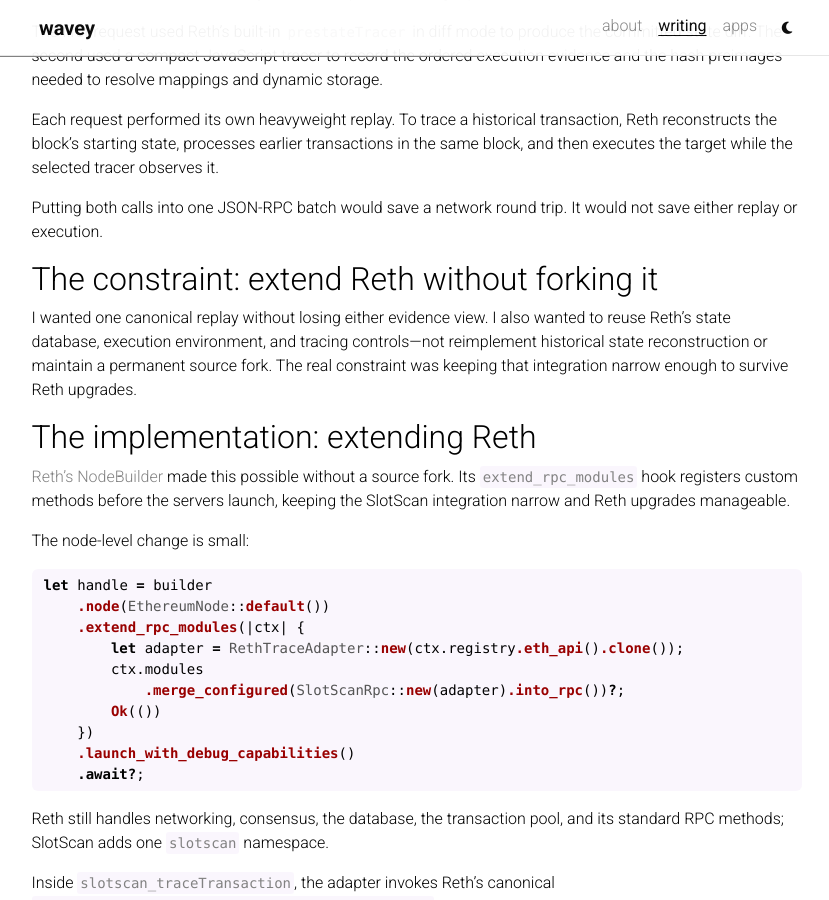
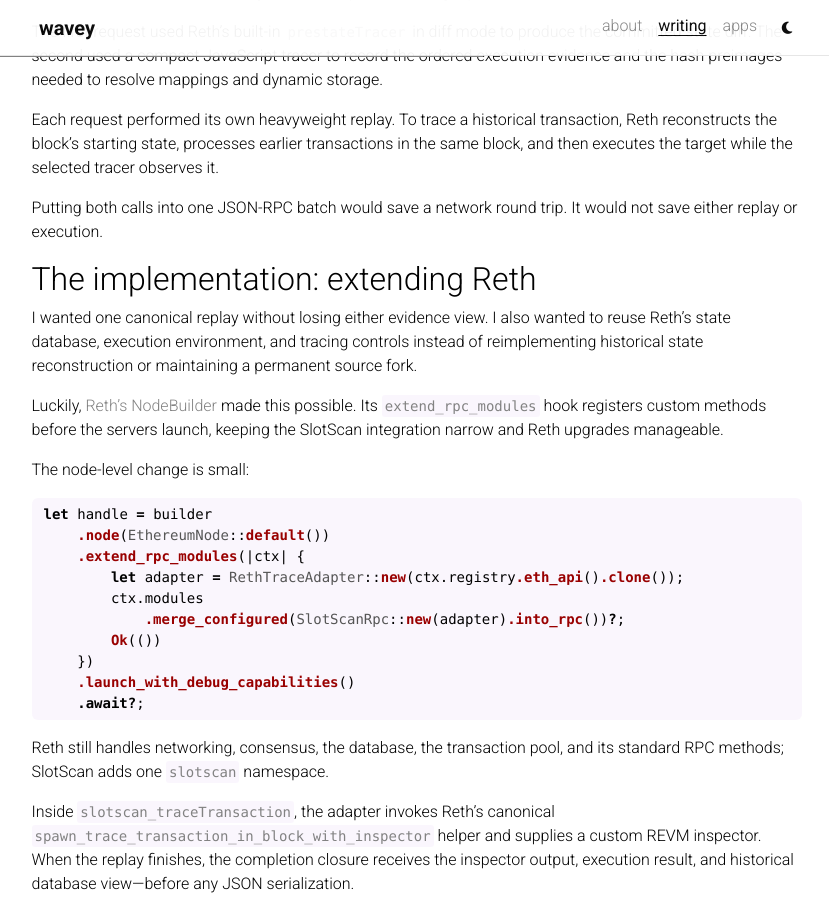
Before and after one commit to wavey0x/wavey0x.github.io, a Jekyll site: the page built from _posts/2026-07-29-customizing-reth-to-improve-slotscan-performance.md, in a window 1280 px wide and 900 px high, scrolled down 1294 px. Shown: the whole window, without its empty margins (216-1045 px from the left). Built offline with Jekyll 4.4.1, drawn with Linux system fonts in a browser that asks for light colours; some of the changed text lies outside the part shown.

Commit message:
Polish SlotScan post introduction and structure

```diff
--- a/_posts/2026-07-29-customizing-reth-to-improve-slotscan-performance.md
+++ b/_posts/2026-07-29-customizing-reth-to-improve-slotscan-performance.md
@@ -34,13 +34,11 @@
 
 Putting both calls into one JSON-RPC batch would save a network round trip. It would not save either replay or execution.
 
-## The constraint: extend Reth without forking it
-
-I wanted one canonical replay without losing either evidence view. I also wanted to reuse Reth's state database, execution environment, and tracing controls—not reimplement historical state reconstruction or maintain a permanent source fork. The real constraint was keeping that integration narrow enough to survive Reth upgrades.
-
 ## The implementation: extending Reth
 
-[Reth's NodeBuilder](https://reth.rs/docs/reth/builder/struct.NodeBuilder.html) made this possible without a source fork. Its [`extend_rpc_modules`](https://reth.rs/sdk/examples/modify-node/) hook registers custom methods before the servers launch, keeping the SlotScan integration narrow and Reth upgrades manageable.
+I wanted one canonical replay without losing either evidence view. I also wanted to reuse Reth's state database, execution environment, and tracing controls instead of reimplementing historical state reconstruction or maintaining a permanent source fork.
+
+Luckily, [Reth's NodeBuilder](https://reth.rs/docs/reth/builder/struct.NodeBuilder.html) made this possible. Its [`extend_rpc_modules`](https://reth.rs/sdk/examples/modify-node/) hook registers custom methods before the servers launch, keeping the SlotScan integration narrow and Reth upgrades manageable.
 
 The node-level change is small:
 
```
Also changed, not shown: other parts of _posts/2026-07-29-customizing-reth-to-improve-slotscan-performance.md (+1 -1 lines).
